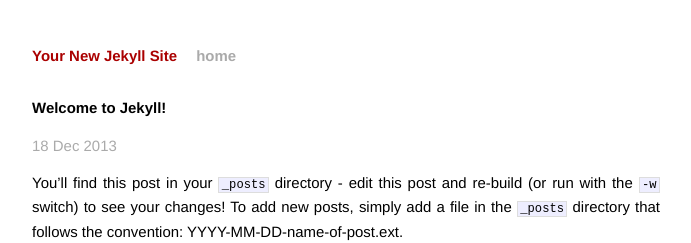
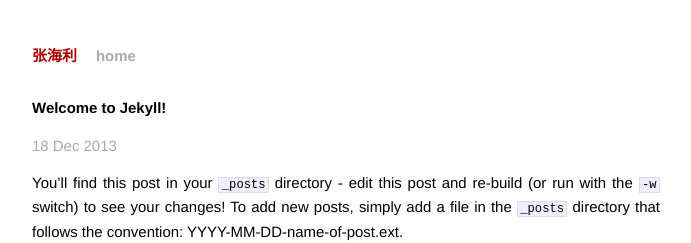
Before and after one commit to stillzhl/stillzhl.github.io, a Jekyll site: the page built from _posts/2013-12-18-welcome-to-jekyll.markdown, in a window 1280 px wide. Shown: the top 243 px of the page, without its empty margins (294-985 px from the left). Built offline with Jekyll 4.4.1, drawn with Linux system fonts in a browser that asks for light colours; Markdown is read by kramdown in place of the engine named in the settings.

Commit message:
change the site name setting

```diff
--- a/_config.yml
+++ b/_config.yml
@@ -1,3 +1,3 @@
-name: Your New Jekyll Site
+name: 张海利
 markdown: redcarpet
 pygments: true
```
